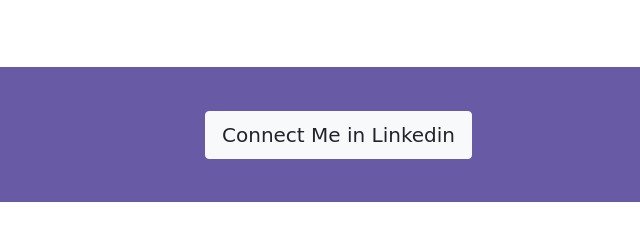
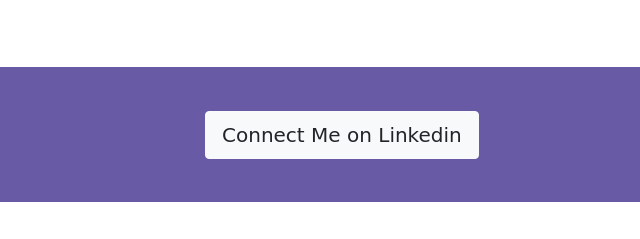
Before and after one commit to MohammedAsifM/Myportfolio, a website: page index.html in a window 1280 px wide. Shown: the part 1837-2076 px from the top of the page, 640-1280 px from the left. Drawn offline with nearby package versions, Linux system fonts and the light colour scheme; a web font is replaced by a local one.

Commit message:
Update index.html

```diff
--- a/index.html
+++ b/index.html
@@ -310,7 +310,7 @@
                 </div>
                 <div class="col-sm offset-sm-2 offset-md-3">
                     <a href="https://www.linkedin.com/in/mohammed-asif-a56ba325b?utm_source=share&utm_campaign=share_via&utm_content=profile&utm_medium=android_app" target="_blank">
-                        <button class="btn btn-lg my-font btn-light rounded">Connect Me in Linkedin</button>
+                        <button class="btn btn-lg my-font btn-light rounded">Connect Me on Linkedin</button>
                     </a>
                 </div>
             </div>
```
